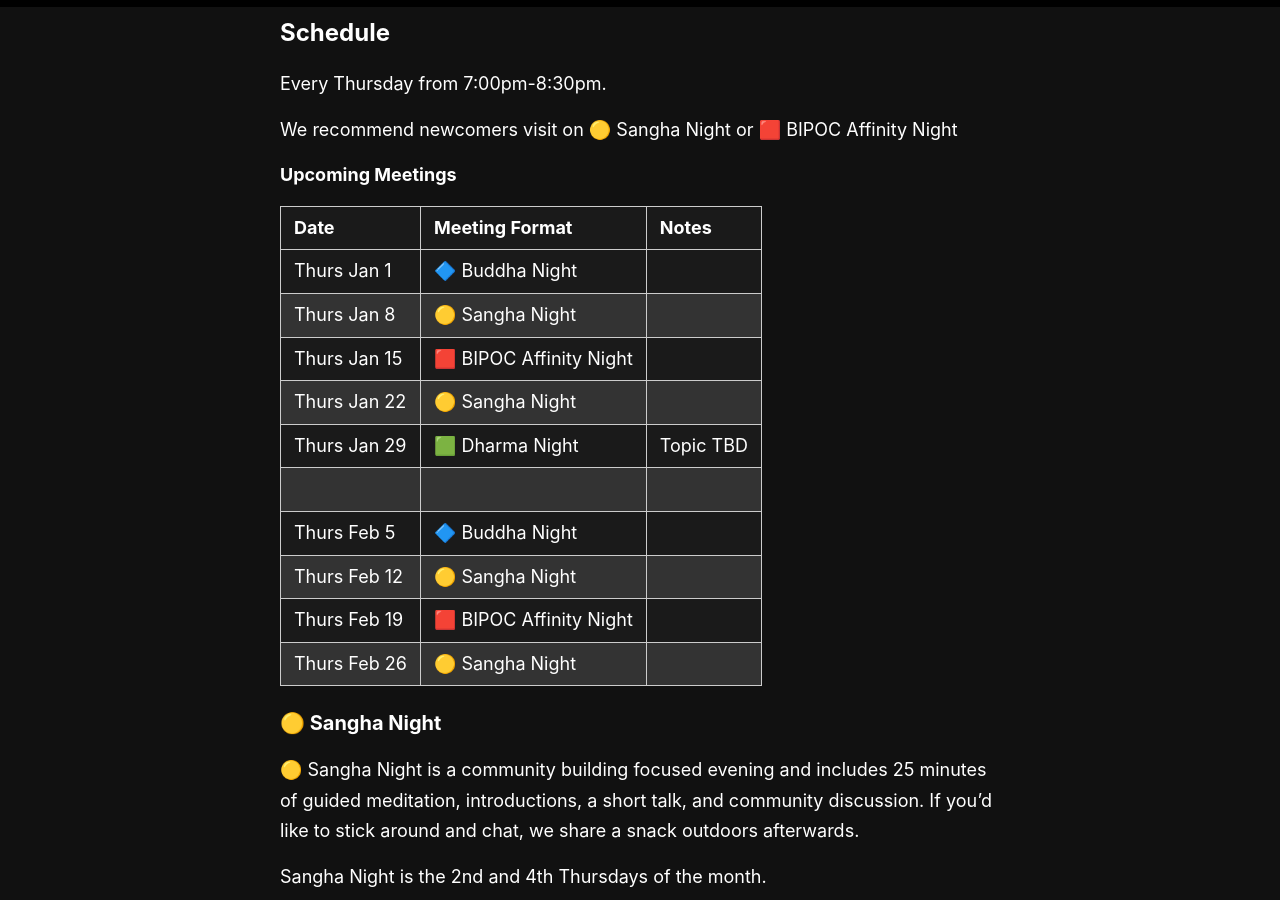
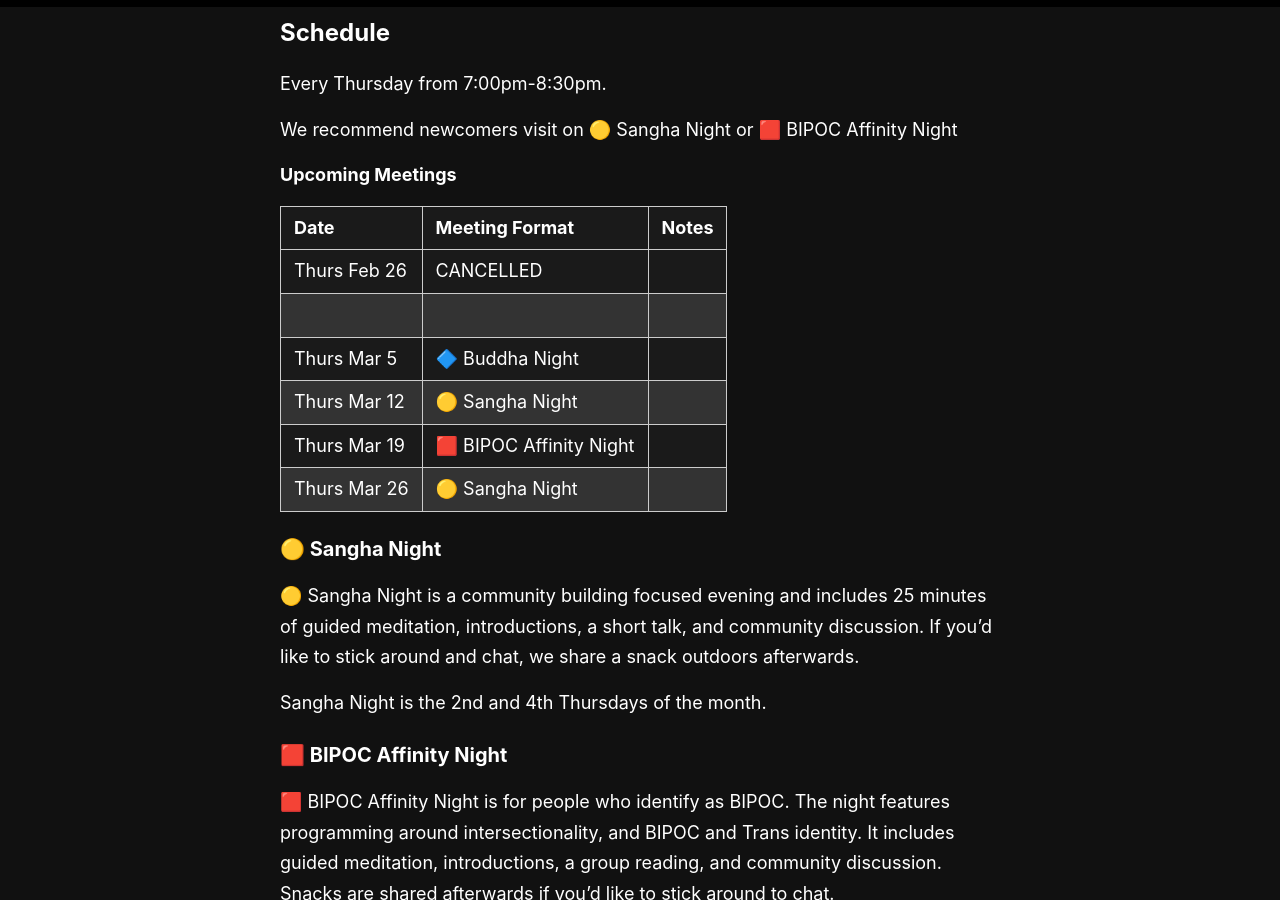
Before and after one commit to rykener/transsangha, a Jekyll site: the page built from _pages/schedule.md, in a window 1280 px wide and 900 px high, scrolled down 272 px. Built offline with Jekyll 4.4.1, drawn with Linux system fonts in a browser that asks for light colours.

Commit message:
update schedule

```diff
--- a/_pages/schedule.md
+++ b/_pages/schedule.md
@@ -16,16 +16,12 @@ We recommend newcomers visit on 🟡 Sangha Night or 🟥 BIPOC Affinity Night
 
 | Date         | Meeting Format  | Notes |
 |--------------|-----------------|-------|
-| Thurs Jan 1 | 🔷 Buddha Night
-| Thurs Jan 8 | 🟡 Sangha Night |
-| Thurs Jan 15 | 🟥 BIPOC Affinity Night
-| Thurs Jan 22 | 🟡 Sangha Night
-| Thurs Jan 29 | 🟩 Dharma Night | Topic TBD
-| |
-| Thurs Feb 5 | 🔷 Buddha Night
-| Thurs Feb 12 | 🟡 Sangha Night |
-| Thurs Feb 19 | 🟥 BIPOC Affinity Night
-| Thurs Feb 26 | 🟡 Sangha Night
+| Thurs Feb 26 | CANCELLED
+||
+| Thurs Mar 5 | 🔷 Buddha Night
+| Thurs Mar 12 | 🟡 Sangha Night |
+| Thurs Mar 19 | 🟥 BIPOC Affinity Night
+| Thurs Mar 26 | 🟡 Sangha Night
 
 
 ### 🟡 Sangha Night
```
